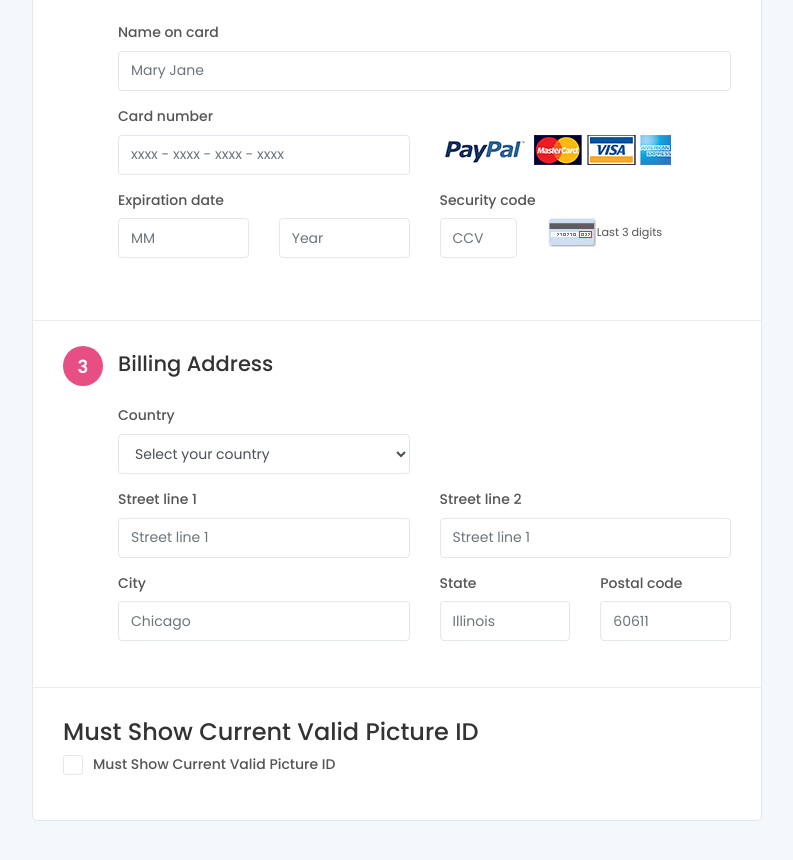
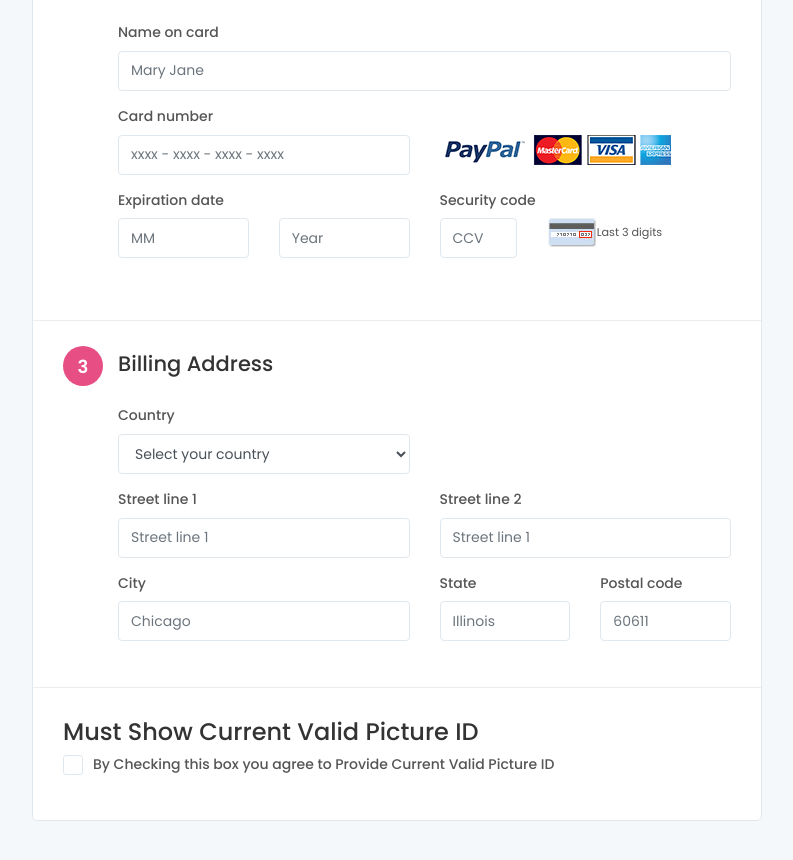
Before and after one commit to jallen9/Project-3, a website: page booking-page.html in a window 1280 px wide. Shown: the part 663-1523 px from the top of the page, without its empty margins (53-846 px from the left). Drawn offline with nearby package versions, Linux system fonts and the light colour scheme; files that its build step writes are made by us from their sources; files whose address does not match are found by name.

Commit message:
236 line code change check box  Acknowledgement.

```diff
--- a/booking-page.html
+++ b/booking-page.html
@@ -233,7 +233,7 @@
 						<h4>Must Show Current Valid Picture ID</h4>
 						<div class="form-group">
 							<div class="checkboxes">
-								<label class="container_check">Must Show Current Valid Picture ID<a href="#0"></a>
+								<label class="container_check">By Checking this box you agree to Provide Current Valid Picture ID<a href="#0"></a>
 									<input type="checkbox">
 									<span class="checkmark"></span>
 								</label>
```
